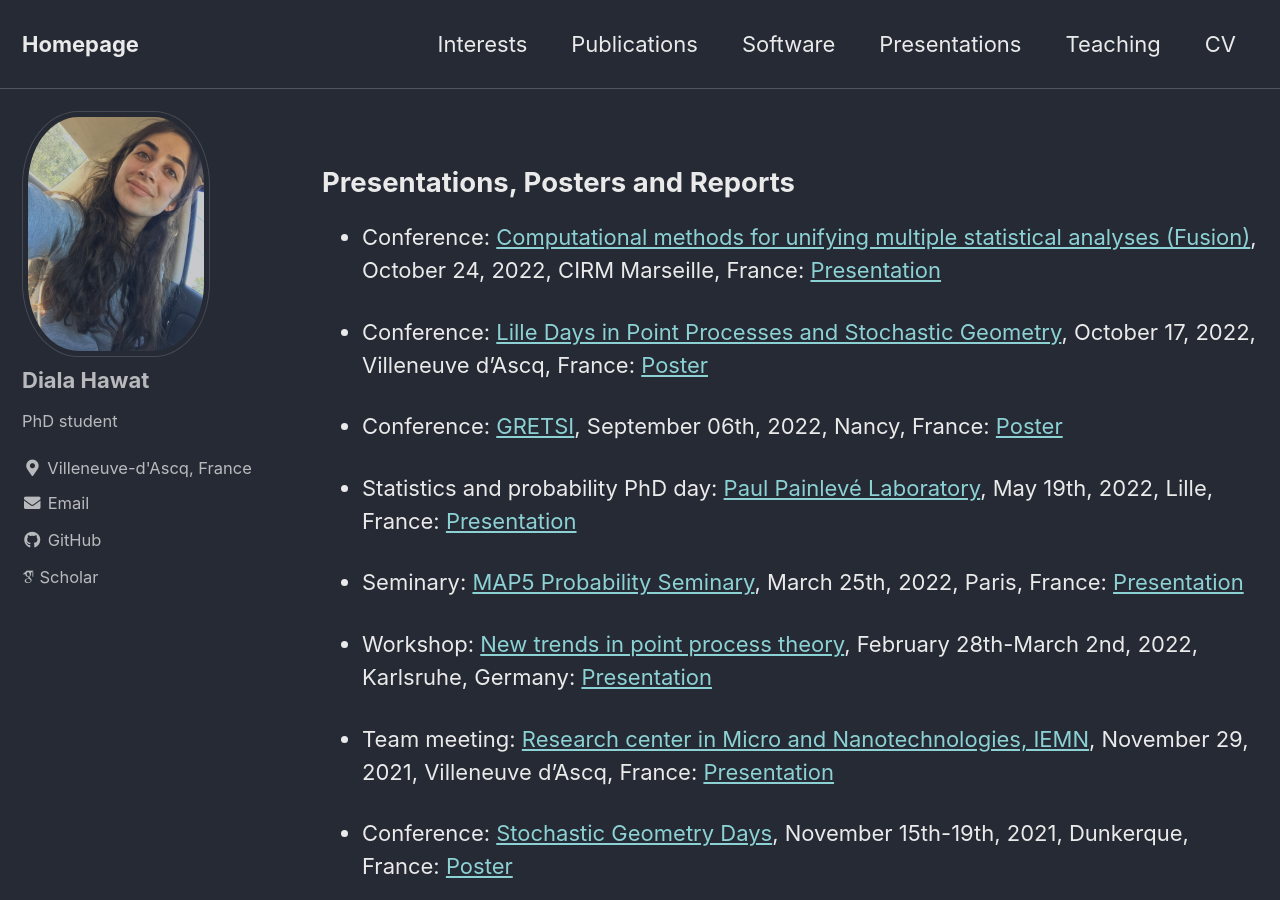
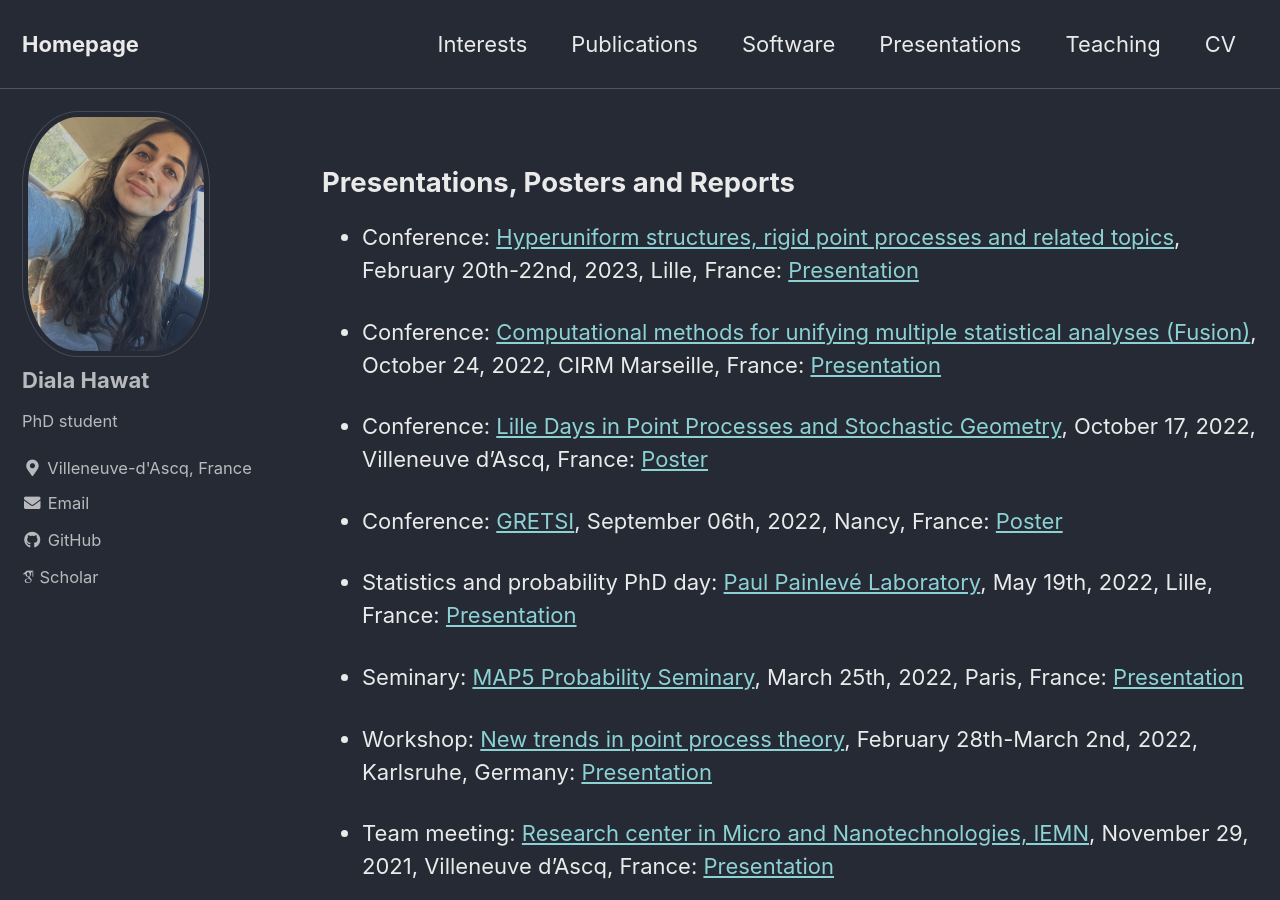
Before and after one commit to dhawat/dhawat.github.io, a Jekyll site: the page built from _pages/presentations.md, in a window 1280 px wide and 900 px high. Built offline with Jekyll 4.4.1, drawn with Linux system fonts in a browser that asks for light colours; cached includes are drawn as plain includes; nearby versions of some CDN libraries; some web fonts are replaced.

Commit message:
add presentation 2023 lille

```diff
--- a/_pages/presentations.md
+++ b/_pages/presentations.md
@@ -7,6 +7,8 @@ title: ""
 ---
 
 ## Presentations, Posters and Reports
+
+- Conference: [Hyperuniform structures, rigid point processes and related topics](https://www.mathconf.org/hsrpp2023), February 20th-22nd, 2023, Lille, France: [Presentation]({{ site.url }}/assets/pdfs/../../../../assets/pdfs/presentation_hyperuniformity_workshop_2023.pdf)
 
 - Conference: [Computational methods for unifying multiple statistical analyses (Fusion)](https://conferences.cirm-math.fr/2635.html), October 24, 2022, CIRM Marseille, France: [Presentation]({{ site.url }}/assets/pdfs/../../../../assets/pdfs/presentation_CIRM_2022.pdf)
 
```
Also changed, not shown: 1 other file.
